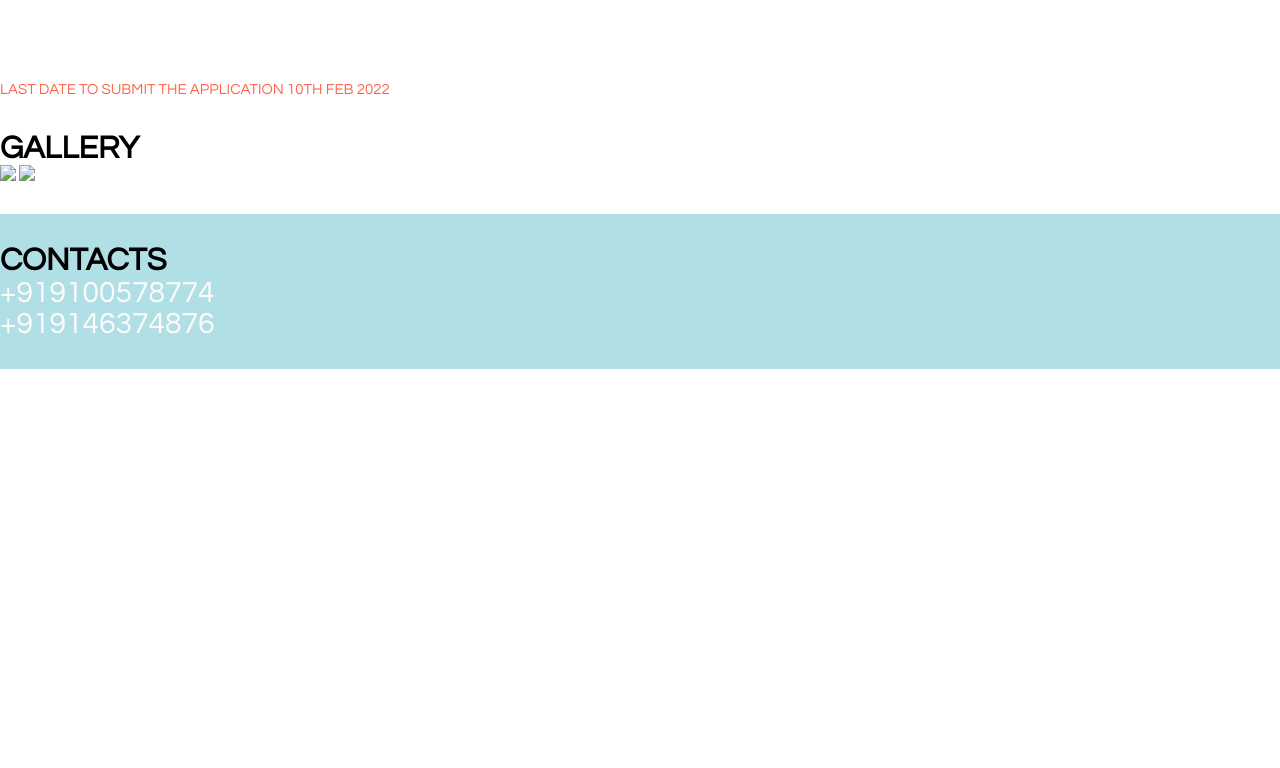
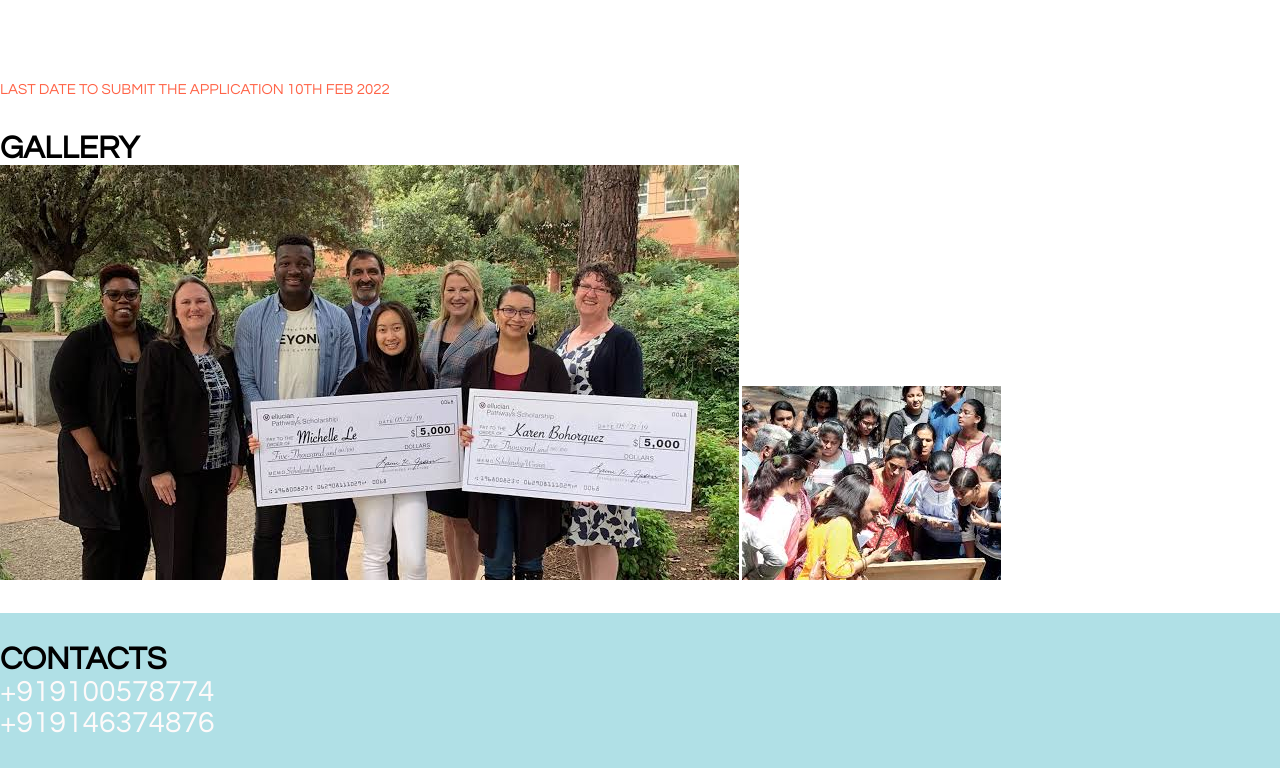
Before and after one commit to MadhuriMulagapaka/pro, a plain HTML site: page index.html in a window 1280 px wide. Shown: the part 1023-1791 px from the top of the page. Before the commit the page ends 1392 px from the top, so only its background shows below. Drawn offline with Linux system fonts and the light colour scheme; files whose address does not match are found by name.

Commit message:
Update index.html

```diff
--- a/index.html
+++ b/index.html
@@ -36,8 +36,8 @@
         </div>
         <div class="don">
             <h1> <b>GALLERY </b> </h1>
-            <img src="im/a1.png ">
-            <img src="im/a3.png">
+            <img src="a1.png">
+            <img src="a3.png">
 
         </div>
         <div class="bon">
```
